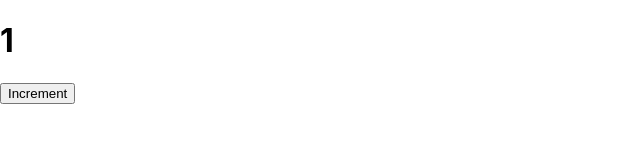
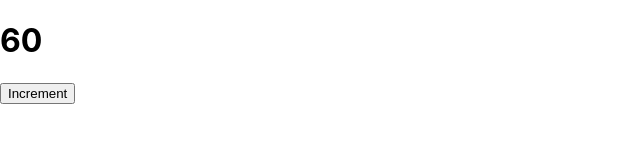
Before and after one commit to tienvv1234/reactjs-core, a React (Create React App) app: page / in a window 1280 px wide. Shown: the top 160 px of the page, without its empty margins (0-640 px from the left). Built offline with nearby package versions, Linux system fonts and the light colour scheme.

Commit message:
useState callBack function and init state

```diff
--- a/src/App.js
+++ b/src/App.js
@@ -1,8 +1,23 @@
 import { useState } from "react";
+
+const orders = [10, 20, 30]
 
 function App() {
   console.log("App component is rendered");
-  const [counter, setCounter] = useState(1);
+  // const total = orders.reduce((acc, order) => acc + order, 0); // this will be called every time App is rendered
+  // we should not dot it here because it will be called every time App is rendered
+  // we should move it to the place init state
+  // console.log("total", total);
+
+  const [counter, setCounter] = useState(() => {
+    // this function will be called only once
+    console.log("init state");
+    // we can do some heavy calculations here
+    const total = orders.reduce((acc, order) => acc + order, 0);
+    console.log("total", total);
+
+    return total; // this value will be used as initial state
+  });
   console.log("counter", counter);
   const increment = () => {
     console.log("increment", counter);
```
